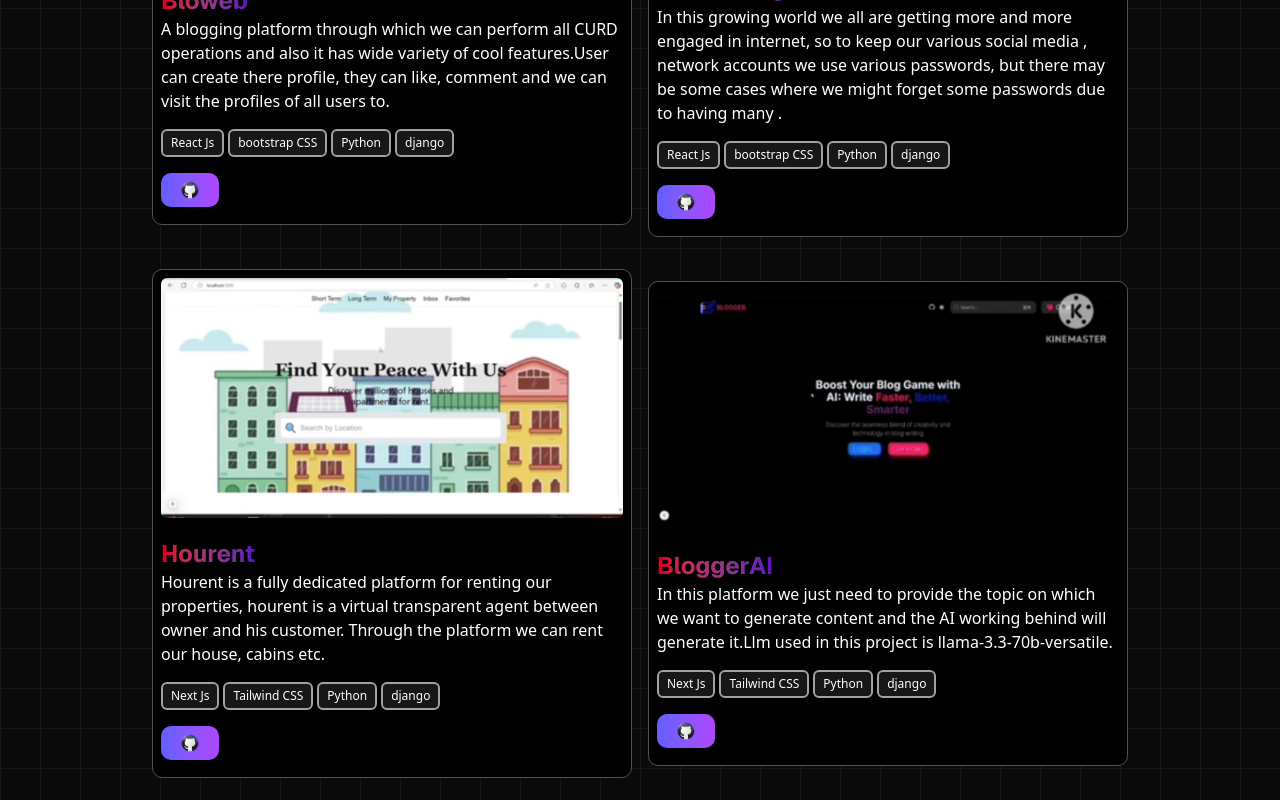
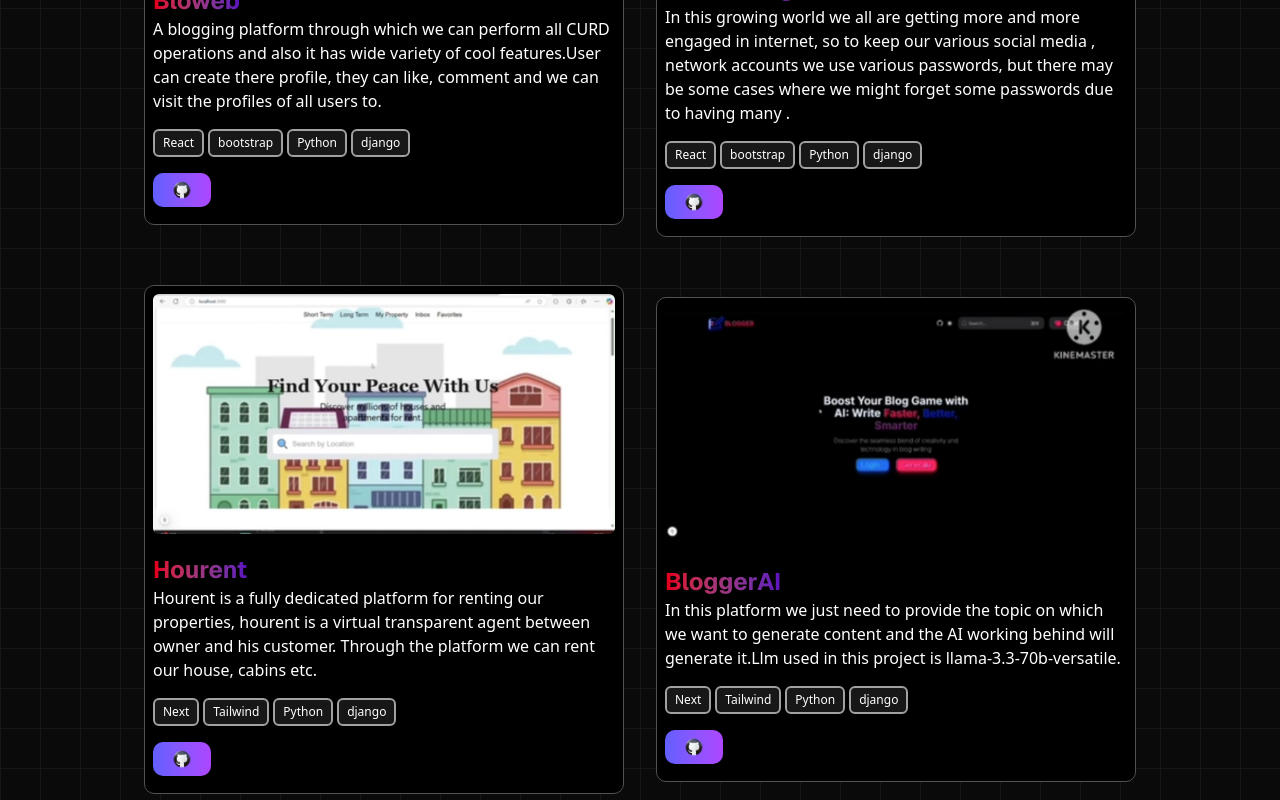
Before and after one commit to ziyaudheenms/ZIYAUDHEEN-MS, a Next.js app: page / in a window 1280 px wide. Shown: the part 2400-3200 px from the top of the page. Built offline with nearby package versions, Linux system fonts and the light colour scheme.

Commit message:
eleven commit

```diff
--- a/app/page.js
+++ b/app/page.js
@@ -120,7 +120,7 @@ export default function Home() {
             Full stack projects that are meant to define my ability in problem
             solving .
           </p>
-          <div className="flex flex-wrap items-center justify-center gap-4">
+          <div className="flex flex-wrap items-center justify-center lg:gap-8 gap-4">
             <Project
               title={"Bloweb"}
               disc={
@@ -129,8 +129,8 @@ export default function Home() {
               link={"https://github.com/ziyaudheenms/blowebFrontent"}
               img={"/bloweb.png"}
               fram={"django"}
-              fro={"React Js"}
-              sty={"bootstrap CSS"}
+              fro={"React "}
+              sty={"bootstrap "}
               bac={"Python"}
             />
             <Project
@@ -141,8 +141,8 @@ export default function Home() {
               link={"https://github.com/ziyaudheenms/password-manager"}
               img={"/pw.png"}
               fram={"django"}
-              fro={"React Js"}
-              sty={"bootstrap CSS"}
+              fro={"React "}
+              sty={"bootstrap "}
               bac={"Python"}
             />
             <Project
@@ -153,8 +153,8 @@ export default function Home() {
               link={"https://github.com/ziyaudheenms/Hourent"}
               img={"/hourent.png"}
               fram={"django"}
-              fro={"Next Js"}
-              sty={"Tailwind CSS"}
+              fro={"Next "}
+              sty={"Tailwind "}
               bac={"Python"}
             />
             <Project
@@ -165,8 +165,8 @@ export default function Home() {
               link={"https://github.com/ziyaudheenms/blowebFrontent"}
               img={"/blogger.png"}
               fram={"django"}
-              fro={"Next Js"}
-              sty={"Tailwind CSS"}
+              fro={"Next "}
+              sty={"Tailwind "}
               bac={"Python"}
             />
           </div>
@@ -199,7 +199,6 @@ export default function Home() {
           </p>
           <div className="flex justify-center flex-wrap md:justify-start gap-5 md:gap-11">
             <Skills />
-            <Card />
           </div>
           <div className=" w-full mx-auto   rounded-2xl mt-5 p-5">
             <h1 className="font-bold text-center my-4  text-2xl font-sans bg-clip-text text-transparent bg-gradient-to-r from-red-600 to-violet-800 dark:text-white ">
@@ -283,8 +282,6 @@ export default function Home() {
         </div>
       </div>
 
-
-
       <div
         id="steyp"
         className="relative flex h-full w-full justify-center bg-black/[0.96] antialiased "
@@ -297,11 +294,54 @@ export default function Home() {
         />
 
         <div className="flex flex-wrap justify-center items-center gap-10 md:gap-8 lg:gap-10 w-full max-w-7xl p-4 pt-20">
-          <Time time={1} head={'Provided a Clear Foundation in Web Page Desiging.'} on={'HTML'} tw={'CSS'} thre={'BOOTSTRAP'} four={'Made wide variety of projects'} conclution={'Became Capable to build basic webPage designs, robustly learned the basics of web page designing.'} type={'FRONTEND'}/>
-          <Time time={2} head={'Made a strong base in Web application development'} on={'JAVASCRIPT'} tw={'REACT JS'} thre={'JQUERY'} four={'Frontent Projects was made with Ease'} conclution={'Became Capable to build basic web applications, robustly learned the basics of web application dev'} type={'FRONTEND'}/>
-          <Time time={3} head={'Learned how backend works in real world problems'} on={'PYTHON'} tw={'DJANGO'} thre={'DATABASE'} four={'completed Complex backend projects '} conclution={'Became Capable to build backend systems, robustly learned the basics of backend development.'} type={'BACKEND'}/>
-          <Time time={4} head={'Combined all the skills to build complete products'} on={'REST API(DJANGO)'} tw={'MOBILE DEVELOPMENT'} thre={'REACT NATIVE'} four={'Mobile applications were made.'} conclution={'Became Capable to build full stack solutions, robustly learned the basics of full stack engineering.'} type={'FULLSTACK'}/>
-
+          <Time
+            time={1}
+            head={"Provided a Clear Foundation in Web Page Desiging."}
+            on={"HTML"}
+            tw={"CSS"}
+            thre={"BOOTSTRAP"}
+            four={"Made wide variety of projects"}
+            conclution={
+              "Became Capable to build basic webPage designs, robustly learned the basics of web page designing."
+            }
+            type={"FRONTEND"}
+          />
+          <Time
+            time={2}
+            head={"Made a strong base in Web application development"}
+            on={"JAVASCRIPT"}
+            tw={"REACT JS"}
+            thre={"JQUERY"}
+            four={"Frontent Projects was made with Ease"}
+            conclution={
+              "Became Capable to build basic web applications, robustly learned the basics of web application dev"
+            }
+            type={"FRONTEND"}
+          />
+          <Time
+            time={3}
+            head={"Learned how backend works in real world problems"}
+            on={"PYTHON"}
+            tw={"DJANGO"}
+            thre={"DATABASE"}
+            four={"completed Complex backend projects "}
+            conclution={
+              "Became Capable to build backend systems, robustly learned the basics of backend development."
+            }
+            type={"BACKEND"}
+          />
+          <Time
+            time={4}
+            head={"Combined all the skills to build complete products"}
+            on={"REST API(DJANGO)"}
+            tw={"DEVOPS"}
+            thre={"REACT NATIVE"}
+            four={"Mobile applications were made."}
+            conclution={
+              "Became Capable to build full stack solutions, robustly learned the basics of full stack engineering."
+            }
+            type={"FULLSTACK"}
+          />
         </div>
       </div>
       <div
--- a/elements/Aim.jsx
+++ b/elements/Aim.jsx
@@ -9,7 +9,7 @@ import {
 
 export function Aim({title,disc}) {
   return (
-    <div className="flex py-2 lg:w-[46%] md:w-[45%] sm:w-[100%] w-full  xl:w-[38%] items-center  justify-center antialiased">
+    <div className="flex py-2 lg:w-[48%] md:w-[45%] sm:w-[100%] w-full  xl:w-[38%] items-center  justify-center antialiased">
       <GlowingStarsBackgroundCard>
         <GlowingStarsTitle>{title}</GlowingStarsTitle>
         <div className="flex justify-between items-end">
--- a/elements/BentoGrid.jsx
+++ b/elements/BentoGrid.jsx
@@ -13,7 +13,7 @@ import Image from "next/image";
 
 export function BentoGridDemo() {
   return (
-    <BentoGrid className="max-w-4xl mx-auto">
+    <BentoGrid className="max-w-6xl mx-auto">
       {items.map((item, i) => (
         <BentoGridItem
           key={i}
--- a/elements/Skills.jsx
+++ b/elements/Skills.jsx
@@ -10,7 +10,7 @@ import Image from "next/image";
 
 export function Skills() {
   return (
-    <BentoGrid className="max-w-4xl mx-auto md:auto-rows-[20rem]">
+    <BentoGrid className="max-w-8xl  md:auto-rows-[20rem]">
       {items.map((item, i) => (
         <BentoGridItem
           key={i}
```
